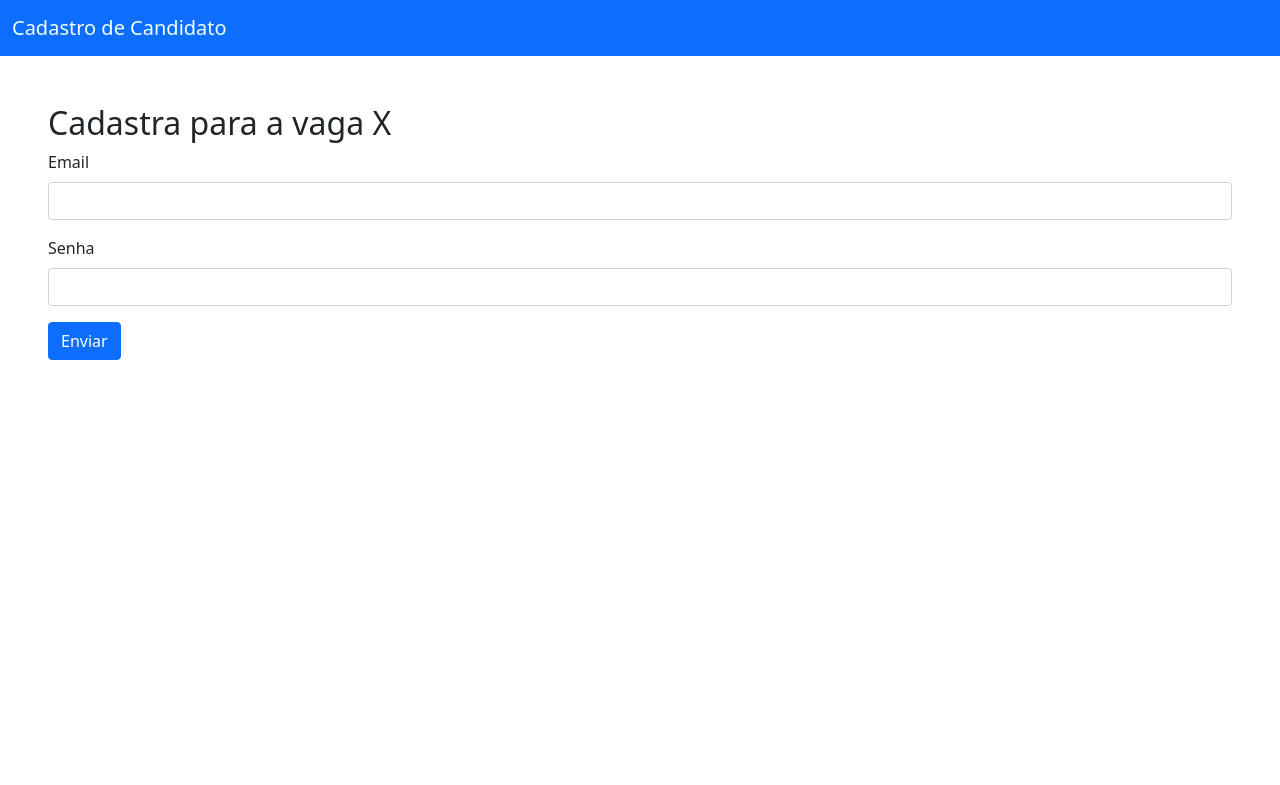
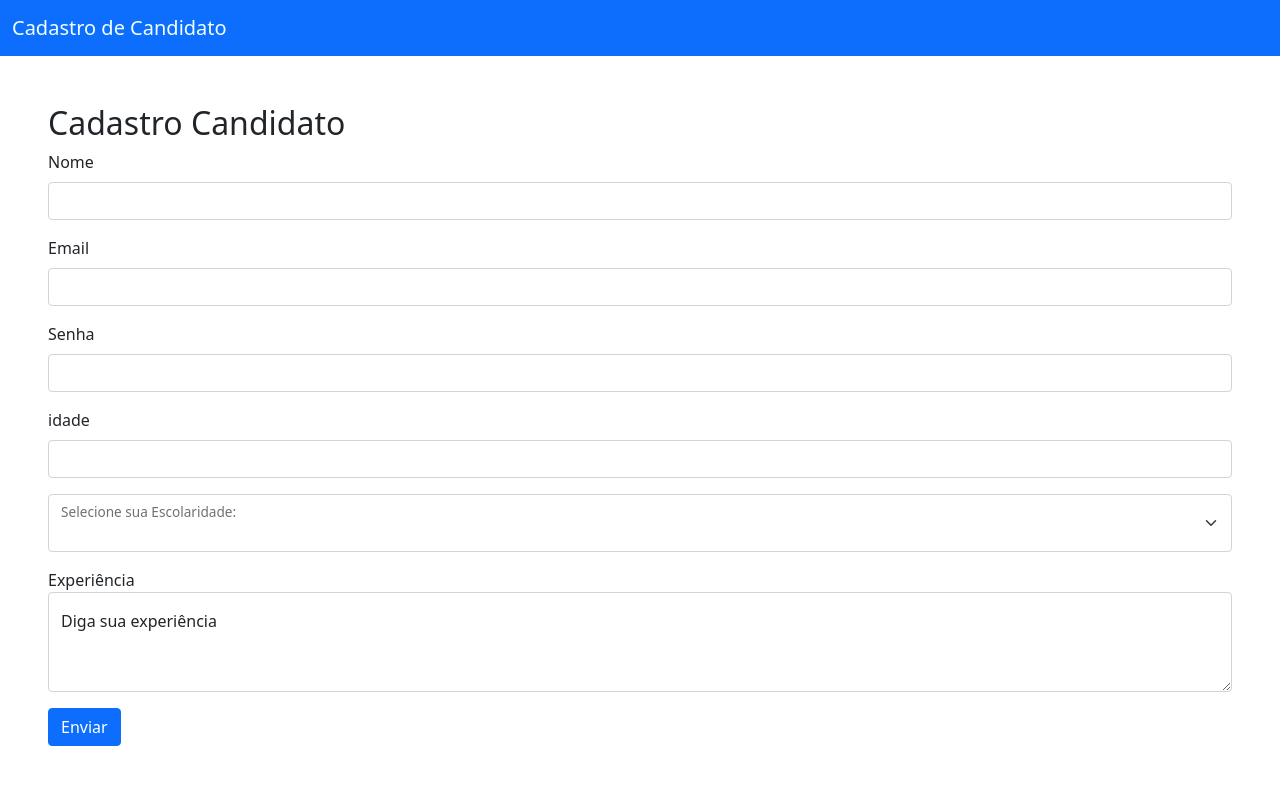
Before and after one commit to Gn112/seniorsistema, a Django app: page / in a window 1280 px wide. Shown: the top 785 px of the page. Run offline with Django 5.2, Linux system fonts and the light colour scheme.

Commit message:
Cadastro de usuário simples no sqllite

```diff
--- a/candidato/templates/candidato/home.html
+++ b/candidato/templates/candidato/home.html
@@ -17,15 +17,47 @@
         </div>
     </nav>
 
-    <form class="m-5" action="{% url 'listagem_candidatos' %}" method="post">
-        <h2>Cadastra para a vaga X</h2>
+    <form class="m-5" action="{% url 'candidatos' %}" method="post">
+        {% csrf_token %}
+        <h2>Cadastro Candidato</h2>
+        <div class="mb-3">
+            <label for="nome" class="form-label">Nome</label>
+            <input name="nome" type="text" class="form-control" id="input-email">
+        </div>
         <div class="mb-3">
             <label for="email" class="form-label">Email</label>
-            <input type="email" class="form-control" id="input-email" name="email">
+            <input name="email" type="email" class="form-control" id="input-email">
         </div>
+
         <div class="mb-3">
             <label for="senha" class="form-label">Senha</label>
-            <input type="password" class="form-control" id="input-senha" name="senha">
+            <input name="senha" type="password" class="form-control" id="input-senha">
+        </div>
+
+        <div class="mb-3">
+            <label for="idade" class="form-label">idade</label>
+            <input name="idade" type="text" class="form-control" id="input-idade">
+        </div>
+
+        <div class="mb-3">
+          <div class="form-floating">
+            <select name="ult_escolaridade" class="form-select" id="floatingSelectGrid" aria-label="Floating label select example">
+              <option selected></option>
+              <option value="1">Ensino fundamental</option>
+              <option value="2">Ensino médio</option>
+              <option value="3">Tecnólogo</option>
+              <option value="4">Ensino Superior</option>
+              <option value="5">Pós / MBA / Mestrado</option>
+              <option value="6">Doutorado</option>
+            </select>
+            <label for="floatingSelectGrid">Selecione sua Escolaridade:</label>
+          </div>
+        </div>
+
+        <label for="floatingTextarea2">Experiência</label>
+        <div class="form-floating mb-3">
+          <textarea name="experiencia" class="form-control" placeholder="null" id="floatingTextarea2" style="height: 100px" maxlength="500"></textarea>
+          <label for="floatingTextarea2">Diga sua experiência</label>
         </div>
         <button type="submit" class="btn btn-primary">Enviar</button>
     </form>
--- a/candidato/views.py
+++ b/candidato/views.py
@@ -1,4 +1,5 @@
 from django.shortcuts import render
+from .models import Usuario
 
 # Create your views here.
 
@@ -9,5 +10,22 @@ from django.shortcuts import render
 def home(request):
     return render(request, 'candidato/home.html')
 
-def candidatos(request):
-    pass
+def usuario(request):
+    # Salva um novo usuário no banco de dados
+    novo_usuario = Usuario()
+    novo_usuario.nome = request.POST.get('nome')
+    novo_usuario.email = request.POST.get('email')
+    novo_usuario.senha = request.POST.get('senha')
+    novo_usuario.idade = request.POST.get('idade')
+    novo_usuario.ult_escolaridade = request.POST.get('ult_escolaridade')
+    novo_usuario.experiencia = request.POST.get('experiencia')
+
+    novo_usuario.save()
+
+    # Exibir a lista de usuários cadastrados
+    usuarios = {
+        'usuarios': Usuario.objects.all()
+    }
+
+    # Retorna os dados para a página de listagem
+    return render(request, 'candidato/listagem_candidatos.html', usuarios)
--- a/seniorsistema/urls.py
+++ b/seniorsistema/urls.py
@@ -24,5 +24,5 @@ urlpatterns = [
     # rota -> view -> nome ref
 
     path('', views.home, name='home'),
-    path('candidatos/', views.candidatos, name='listagem_candidatos')
+    path('candidatos/', views.usuario, name='listagem_candidatos')
 ]
```
Also changed, not shown: candidato/models.py (+4 -4 lines), candidato/templates/candidato/listagem_candidatos.html (added, +41 -0 lines), candidato/migrations/0002_alter_usuarios_email_alter_usuarios_experiencia_and_more.py (added), candidato/migrations/0003_rename_usuarios_usuario.py (added), db.sqlite3.
